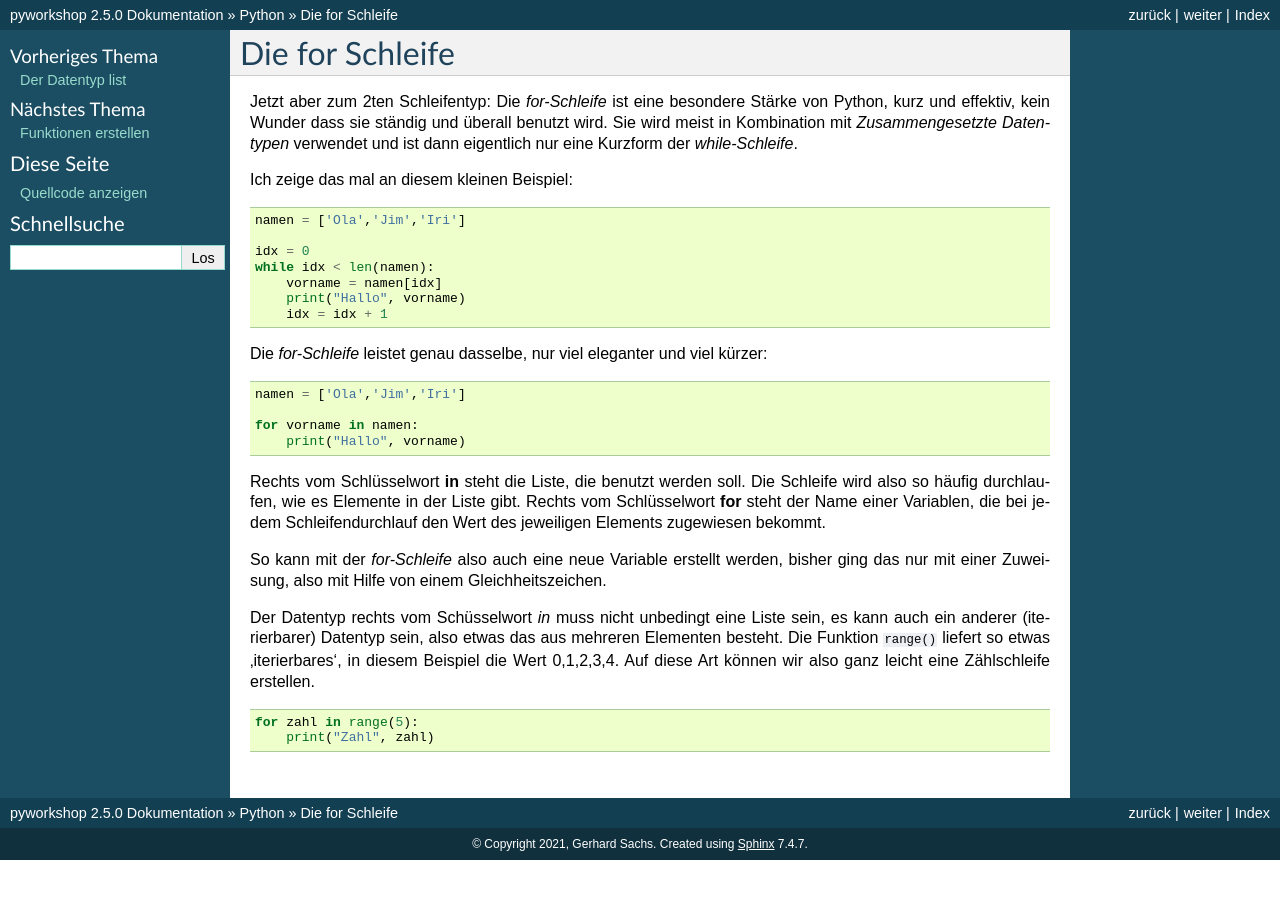
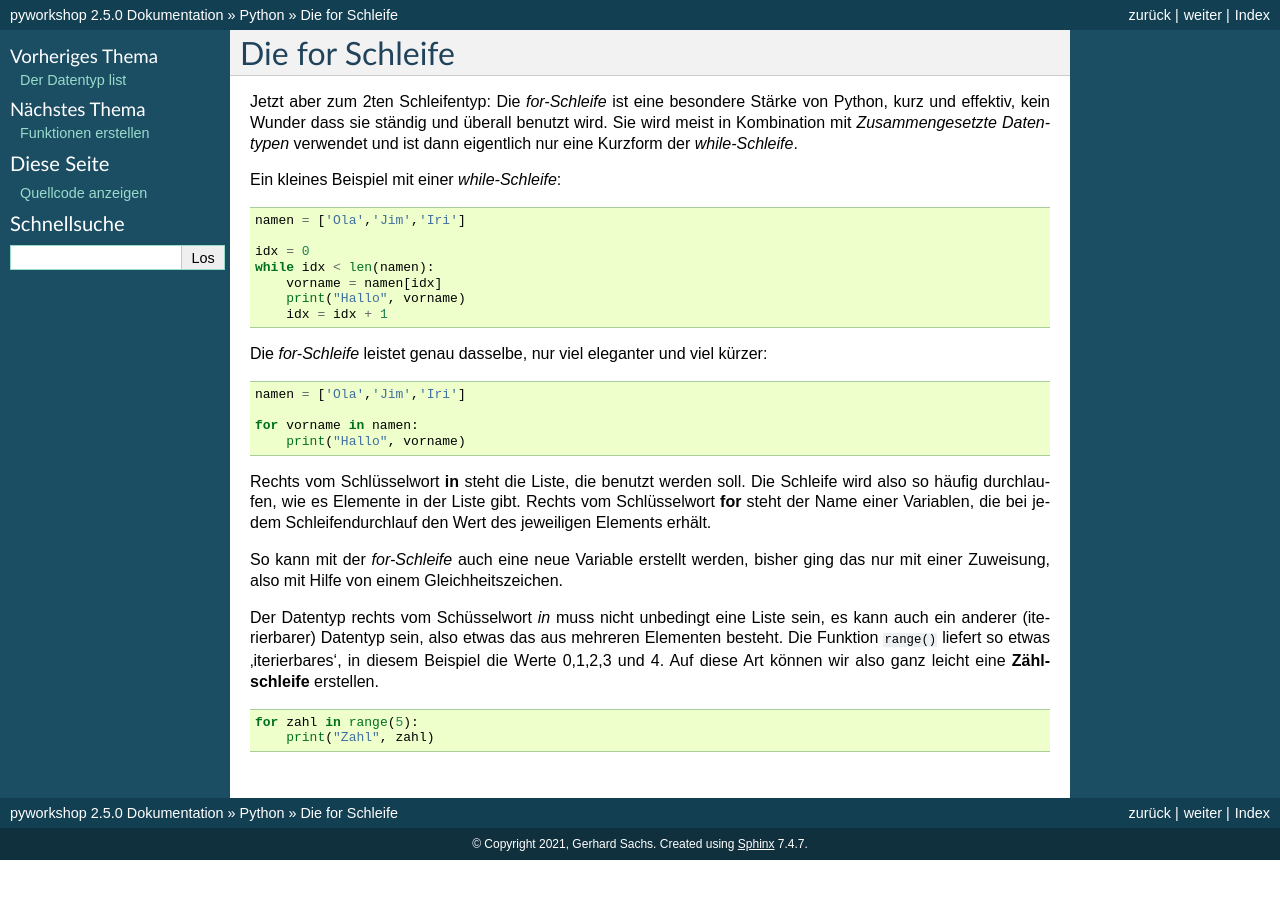
Before and after one commit to gerpark/pyworkshop, a Sphinx documentation site: the page built from docs/source/python/for.rst, in a window 1280 px wide. Built offline with Sphinx 7.4.7, drawn with Linux system fonts in a browser that asks for light colours.

Commit message:
2.55 links.rst

```diff
--- a/docs/source/python/for.rst
+++ b/docs/source/python/for.rst
@@ -13,7 +13,7 @@ kein Wunder dass sie ständig und überall benutzt wird.
 Sie wird meist in Kombination mit `Zusammengesetzte Datentypen` verwendet und
 ist dann eigentlich nur eine Kurzform der `while-Schleife`.
 
-Ich zeige das mal an diesem kleinen Beispiel:
+Ein kleines Beispiel mit einer `while-Schleife`:
 
 .. code:: python
 
@@ -37,15 +37,15 @@ Die `for-Schleife` leistet genau dasselbe, nur viel eleganter und viel kürzer:
 Rechts vom Schlüsselwort **in** steht die Liste, die benutzt werden soll. Die Schleife wird
 also so häufig durchlaufen, wie es Elemente in der Liste gibt.
 Rechts vom Schlüsselwort **for** steht der Name einer Variablen, die bei jedem Schleifendurchlauf
-den Wert des jeweiligen Elements zugewiesen bekommt.
+den Wert des jeweiligen Elements erhält.
 
-So kann mit der `for-Schleife` also auch eine neue Variable erstellt werden,
-bisher ging das nur mit einer Zuweisung, also mit Hilfe von einem Gleichheitszeichen.
+So kann mit der `for-Schleife` auch eine neue Variable erstellt werden, bisher
+ging das nur mit einer Zuweisung, also mit Hilfe von einem Gleichheitszeichen.
 
 Der Datentyp rechts vom Schüsselwort `in` muss nicht unbedingt eine Liste sein, es kann auch
 ein anderer (iterierbarer) Datentyp sein, also etwas das aus mehreren Elementen besteht.
-Die Funktion ``range()`` liefert so etwas 'iterierbares', in diesem Beispiel die Wert 0,1,2,3,4.
-Auf diese Art können wir also ganz leicht eine Zählschleife erstellen.
+Die Funktion ``range()`` liefert so etwas 'iterierbares', in diesem Beispiel die Werte 0,1,2,3 und 4.
+Auf diese Art können wir also ganz leicht eine **Zählschleife** erstellen.
 
 .. code:: python
 
```
